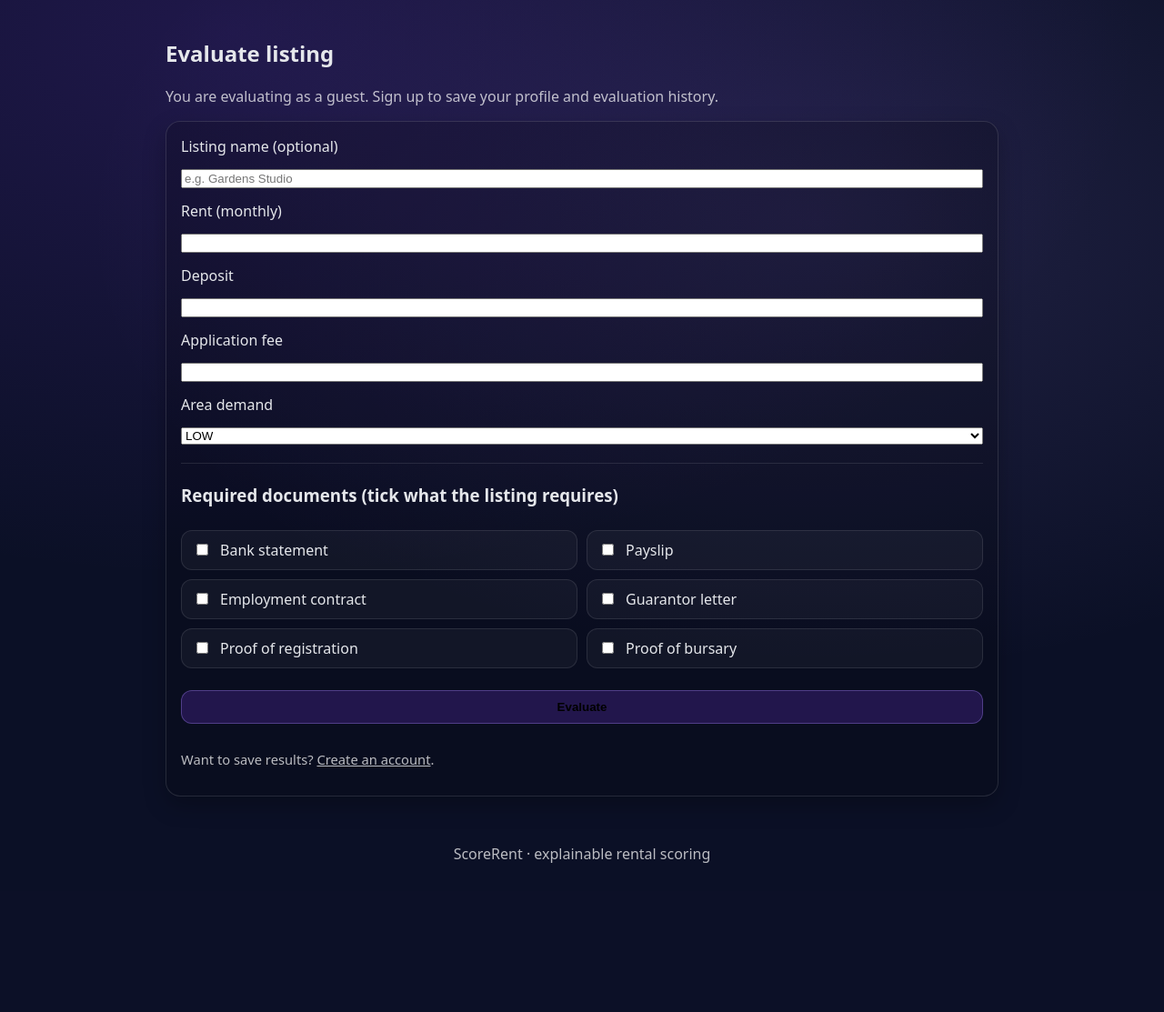
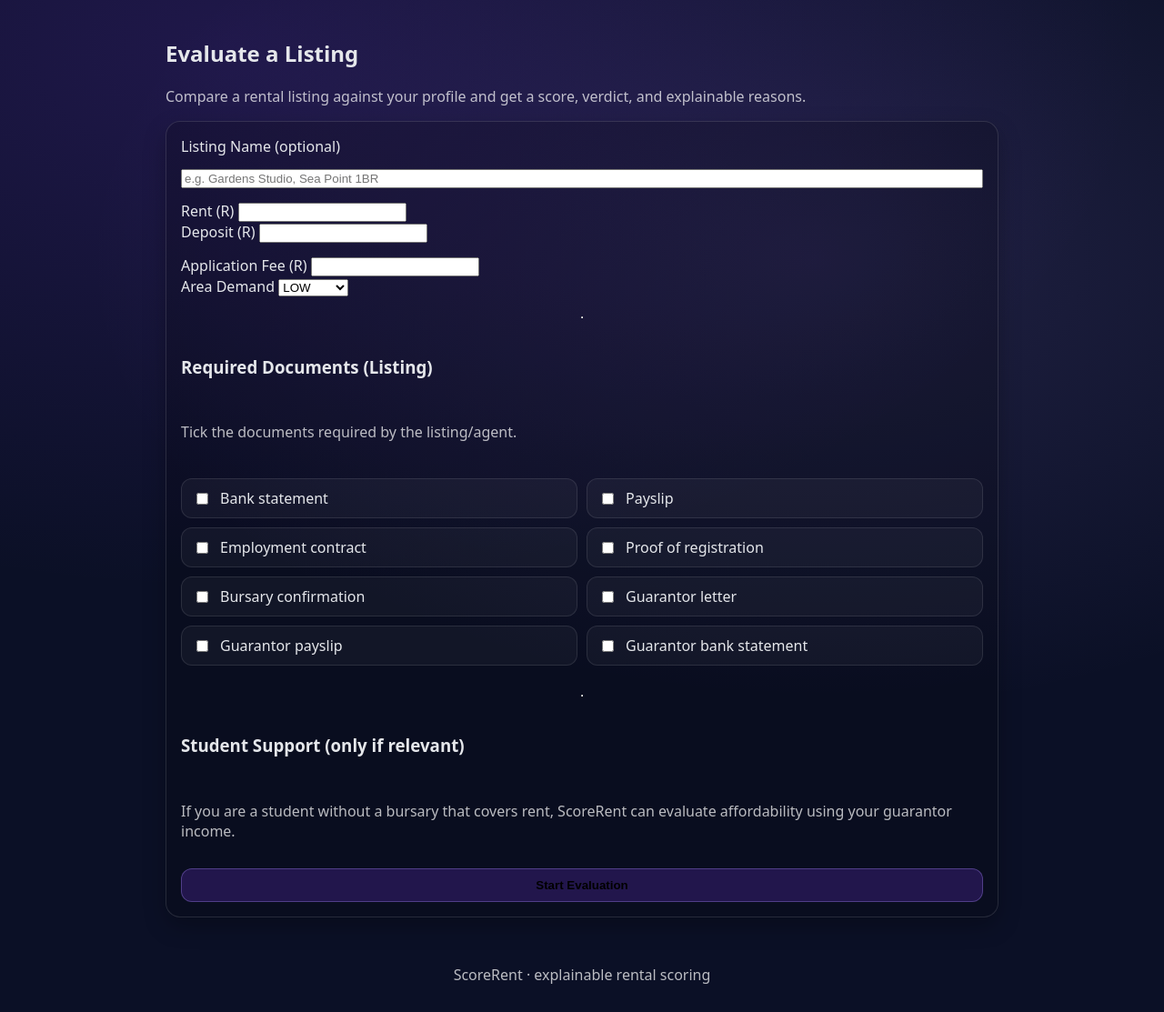
Before and after one commit to nonluthando/ScoreRent, a FastAPI app: page /evaluate in a window 1280 px wide. Shown: the part 69-1182 px from the top of the page at 91% size. Before the commit the page ends 1018 px from the top, so only its background shows below. Run offline with FastAPI, Linux system fonts and the light colour scheme.

Commit message:
Update evaluate.html

```diff
--- a/templates/evaluate.html
+++ b/templates/evaluate.html
@@ -1,56 +1,106 @@
 {% extends "base.html" %}
 {% block content %}
-<h2>Evaluate listing</h2>
 
-{% if user %}
+<h2>Evaluate a Listing</h2>
 <p class="muted">
-    Using your saved profile ({{ renter_type }}, income: R{{ monthly_income }}).
+  Compare a rental listing against your profile and get a score, verdict, and explainable reasons.
 </p>
-{% else %}
-  <p class="muted">
-    You are evaluating as a guest. Sign up to save your profile and evaluation history.
-  </p>
-{% endif %}
 
-<form method="post" class="card stack">
+<form method="post" class="card stack" action="/evaluate">
 
-  <label>Listing name (optional)</label>
-  <input name="listing_name" placeholder="e.g. Gardens Studio" />
+  <label>Listing Name (optional)</label>
+  <input name="listing_name" placeholder="e.g. Gardens Studio, Sea Point 1BR" />
 
-  <label>Rent (monthly)</label>
-  <input type="number" name="rent" min="0" required />
+  <div class="grid2">
+    <div>
+      <label>Rent (R)</label>
+      <input name="rent" type="number" min="0" required />
+    </div>
 
-  <label>Deposit</label>
-  <input type="number" name="deposit" min="0" required />
+    <div>
+      <label>Deposit (R)</label>
+      <input name="deposit" type="number" min="0" required />
+    </div>
+  </div>
 
-  <label>Application fee</label>
-  <input type="number" name="application_fee" min="0" required />
+  <div class="grid2">
+    <div>
+      <label>Application Fee (R)</label>
+      <input name="application_fee" type="number" min="0" required />
+    </div>
 
-  <label>Area demand</label>
-  <select name="area_demand">
+    <div>
+      <label>Area Demand</label>
+      <select name="area_demand" required>
         {% for d in demand_levels %}
           <option value="{{ d }}">{{ d }}</option>
         {% endfor %}
       </select>
+    </div>
+  </div>
 
-  <div class="divider"></div>
+  <hr />
 
-  <h3 class="sectionTitle">Required documents (tick what the listing requires)</h3>
+  <h3>Required Documents (Listing)</h3>
+  <p class="muted">Tick the documents required by the listing/agent.</p>
+
   <div class="checkboxGrid">
     <label><input type="checkbox" name="required_documents" value="bank_statement" /> Bank statement</label>
     <label><input type="checkbox" name="required_documents" value="payslip" /> Payslip</label>
     <label><input type="checkbox" name="required_documents" value="employment_contract" /> Employment contract</label>
+
+    <label><input type="checkbox" name="required_documents" value="proof_of_registration" /> Proof of registration</label>
+    <label><input type="checkbox" name="required_documents" value="bursary_letter" /> Bursary confirmation</label>
     <label><input type="checkbox" name="required_documents" value="guarantor_letter" /> Guarantor letter</label>
-    <label><input type="checkbox" name="required_documents" value="proof_of_registration" /> Proof of registration</label>
-    <label><input type="checkbox" name="required_documents" value="bursary_letter" /> Proof of bursary</label>
+
+    <label><input type="checkbox" name="required_documents" value="guarantor_payslip" /> Guarantor payslip</label>
+    <label><input type="checkbox" name="required_documents" value="guarantor_bank_statement" /> Guarantor bank statement</label>
   </div>
 
-  <button class="btn" type="submit">Evaluate</button>
+  <hr />
 
-  {% if not user %}
-    <p class="muted small">
-      Want to save results? <a href="/signup" class="inlineLink">Create an account</a>.
+  <h3>Student Support (only if relevant)</h3>
+  <p class="muted">
+    If you are a student without a bursary that covers rent, ScoreRent can evaluate affordability using your guarantor income.
   </p>
-  {% endif %}
+
+  <div id="guarantorIncomeBlock" style="display:none;">
+    <label>Guarantor Monthly Income (R)</label>
+    <input name="guarantor_monthly_income" type="number" min="0" value="0" />
+    <p class="muted">
+      Used only for <strong>non-bursary students</strong> to assess affordability.
+    </p>
+  </div>
+
+  <button class="btn" type="submit">Start Evaluation</button>
+
 </form>
+
+<script>
+  // We infer student/bursary from your saved profile docs (loaded into renter_docs),
+  // but the evaluator uses it only when renter_type == student and bursary_letter missing.
+
+  const renterType = "{{ renter_type }}";
+  const renterDocs = {{ renter_docs | tojson }};
+
+  function hasDoc(docName) {
+    return renterDocs && renterDocs.includes(docName);
+  }
+
+  function toggleGuarantorIncome() {
+    const block = document.getElementById("guarantorIncomeBlock");
+
+    const isStudent = renterType === "student";
+    const hasBursary = hasDoc("bursary_letter");
+
+    if (isStudent && !hasBursary) {
+      block.style.display = "block";
+    } else {
+      block.style.display = "none";
+    }
+  }
+
+  toggleGuarantorIncome();
+</script>
+
 {% endblock %}
```
Lines whose indentation alone changed are shown as unchanged.
